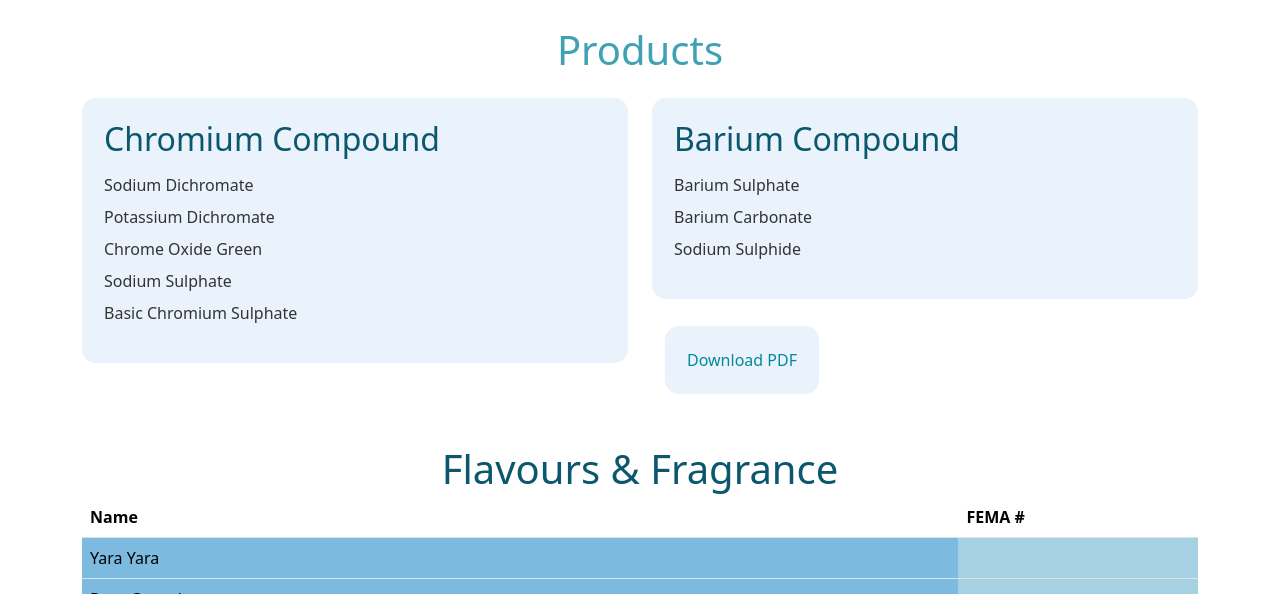
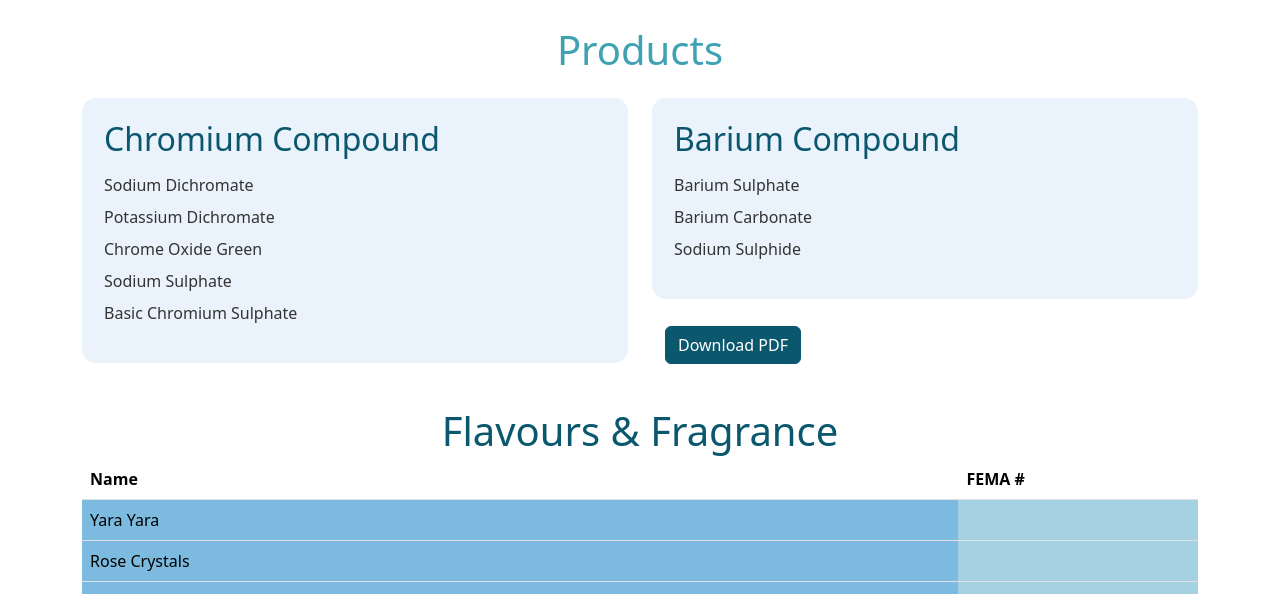
Before and after one commit to ParthPatel2828/Ekayacorp, a plain HTML site: page index.html in a window 1280 px wide. Shown: the part 2149-2743 px from the top of the page. Drawn offline with nearby package versions, Linux system fonts and the light colour scheme.

Commit message:
second commit

```diff
--- a/ekay.css
+++ b/ekay.css
@@ -384,18 +384,13 @@
 
 
 .btn-primary {
-    background-color: #c3ddf35b;
-    border: 2px solid transparent;
-    color: #03899b;
-    border-radius: 14px;
-    padding: 20px;
-    margin-bottom: 20px;
-    transition: border-color 0.3s ease;
+    background-color: #0b576e;
+    border-color: #0b576e;
     align-items: center;
 }
 
 .btn-primary:hover {
-    border-color: #01b3ee;
-    background-color: #c3ddf35b;
-    color: #01b3ee;
+    color: #ffffff;
+    border-color: #11e3ff;
+    background-color: #2f86a0;
 }
```
